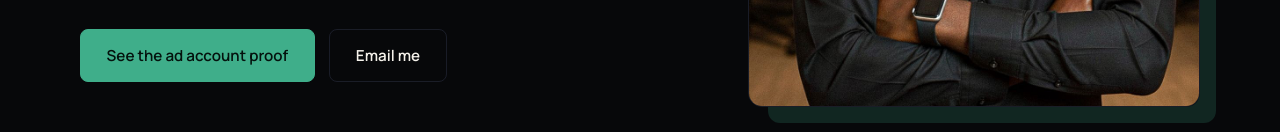
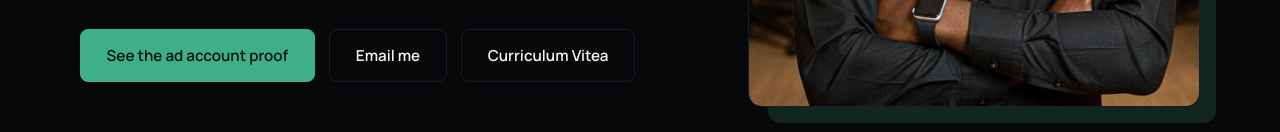
Before and after one commit to DockJJ/My-portfolio, a plain HTML site: page index.html in a window 1280 px wide. Shown: the part 598-730 px from the top of the page. Drawn offline with Linux system fonts and the light colour scheme.

Commit message:
Add link to Curriculum Vitae in index.html

```diff
--- a/index.html
+++ b/index.html
@@ -38,6 +38,7 @@
             <div class="hero-ctas">
                 <a href="#meta" class="btn btn-primary">See the ad account proof</a>
                 <a href="mailto:chrisvictor107@gmail.com" class="btn btn-outline">Email me</a>
+                <a href="https://drive.google.com/file/d/1qUQWe332nBgb83weZffjfQyzEAayBcWI/view?usp=drivesdk" class="btn btn-outline">Curriculum Vitea</a>
             </div>
         </div>
         <div class="hero-photo">
```
